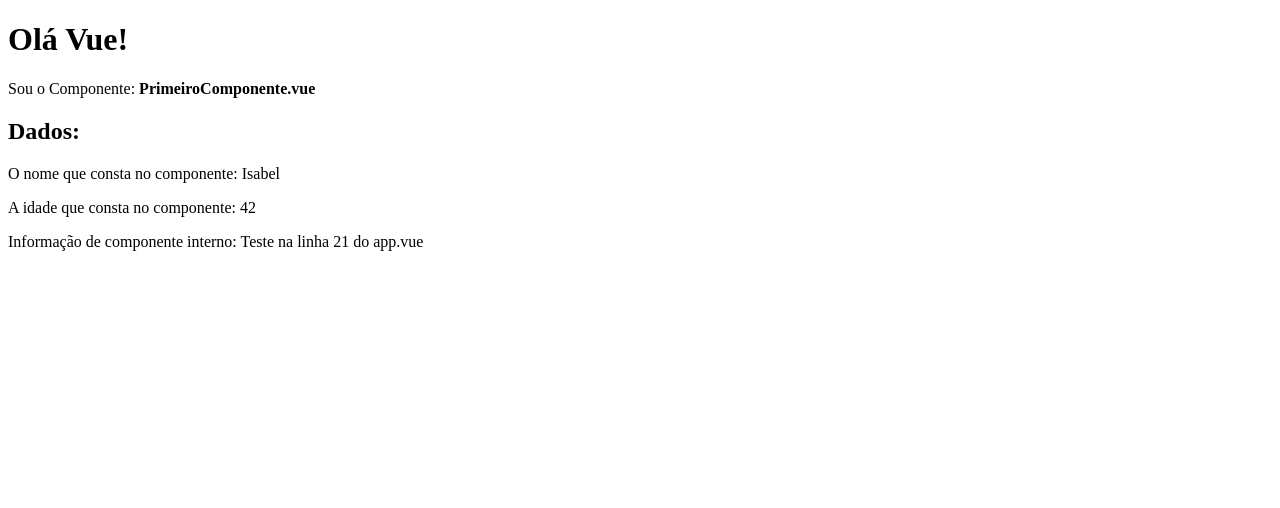
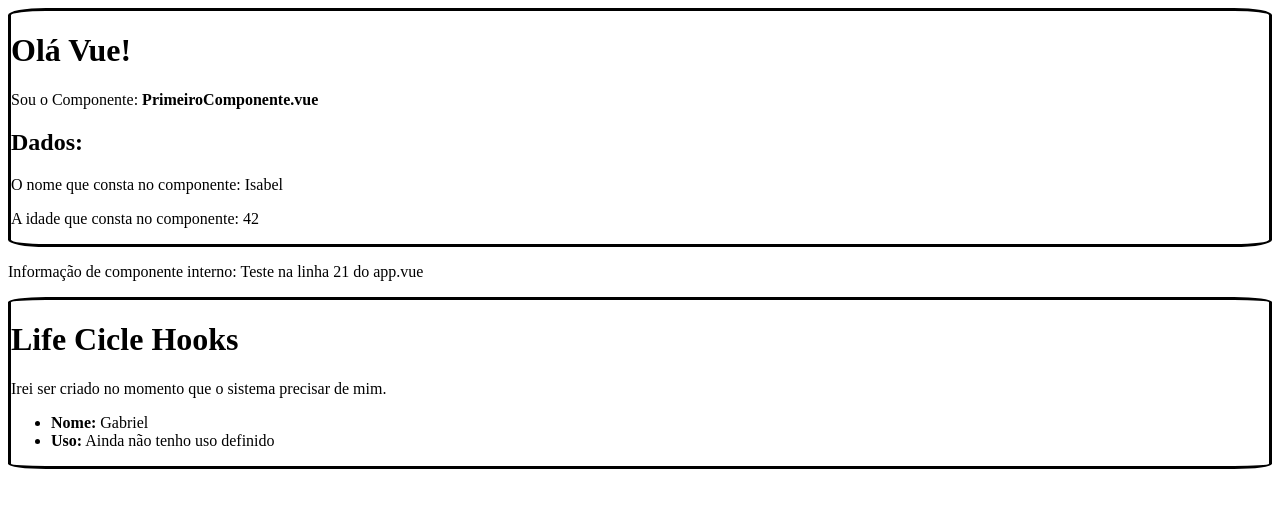
Before and after one commit to IsabelBoaventura/VueJs, a Vue app in the folder MatheusBasttisti/2_projeto_vue/: page / in a window 1280 px wide. Shown: the top 508 px of the page. Built offline with nearby package versions, Linux system fonts and the light colour scheme.

Commit message:
Finalização da aula 07

```diff
--- a/MatheusBasttisti/2_projeto_vue/src/App.vue
+++ b/MatheusBasttisti/2_projeto_vue/src/App.vue
@@ -1,24 +1,27 @@
 <template>
-    <div>
+    <div >
         <!-- <h1>Olá mundo!</h1> -->
         <!-- usar os componentes -->
         <PrimeiroComponente />
         <p>Informação de componente interno: {{ testeAqui }}</p>
+        <LifeCycle />
 
     </div>
 </template>
 
 
 <script>
+//importando os componentes
+import PrimeiroComponente from './components/PrimeiroComponente.vue'
+import LifeCycle from './components/LifeCycle.vue'
 
-import PrimeiroComponente from './components/PrimeiroComponente.vue'
-//importando o componente criado
 
 export default {
     name: 'App',
     // acrescentar os componentes
     components:{
-        PrimeiroComponente
+        PrimeiroComponente,
+        LifeCycle
     },
     data(){
         return {
--- /dev/null
+++ b/MatheusBasttisti/2_projeto_vue/src/components/LifeCycle.vue
@@ -0,0 +1,33 @@
+<template>
+    <div style="border: solid 3px; border-radius: 3%;">
+        <h1>Life Cicle Hooks </h1>
+        <p>Irei ser criado no momento que o sistema precisar de mim.</p>
+        <ul>
+            <li> <b>Nome:</b> {{ nome }} </li>
+            <li> <b>Uso:</b> {{ uso }} </li>
+        </ul>
+    </div>
+</template>
+
+<script>
+    export default{
+        name : "LifeCycle",
+        data(){
+            return{
+                nome: 'Ainda não fui nomeado',
+                uso: "Ainda não tenho uso definido"
+            }
+        },
+        created(){
+            setTimeout(() => {
+                this.nome = 'Isabel'
+            }, 1000);
+        },
+        mounted(){
+            setTimeout(() => {
+                this.nome = 'Gabriel'
+            }, 2000);
+
+        }
+    }
+</script>
--- a/MatheusBasttisti/2_projeto_vue/src/components/PrimeiroComponente.vue
+++ b/MatheusBasttisti/2_projeto_vue/src/components/PrimeiroComponente.vue
@@ -1,5 +1,5 @@
 <template>
-    <div>
+    <div style="border: solid 3px; border-radius: 3%;">
         <h1>Olá Vue! </h1>
         <p>Sou o Componente: <b>PrimeiroComponente.vue</b> </p>
         <h2>Dados:</h2>
```
Also changed, not shown: 1 other file (tests, documents, lock files or other folders).
